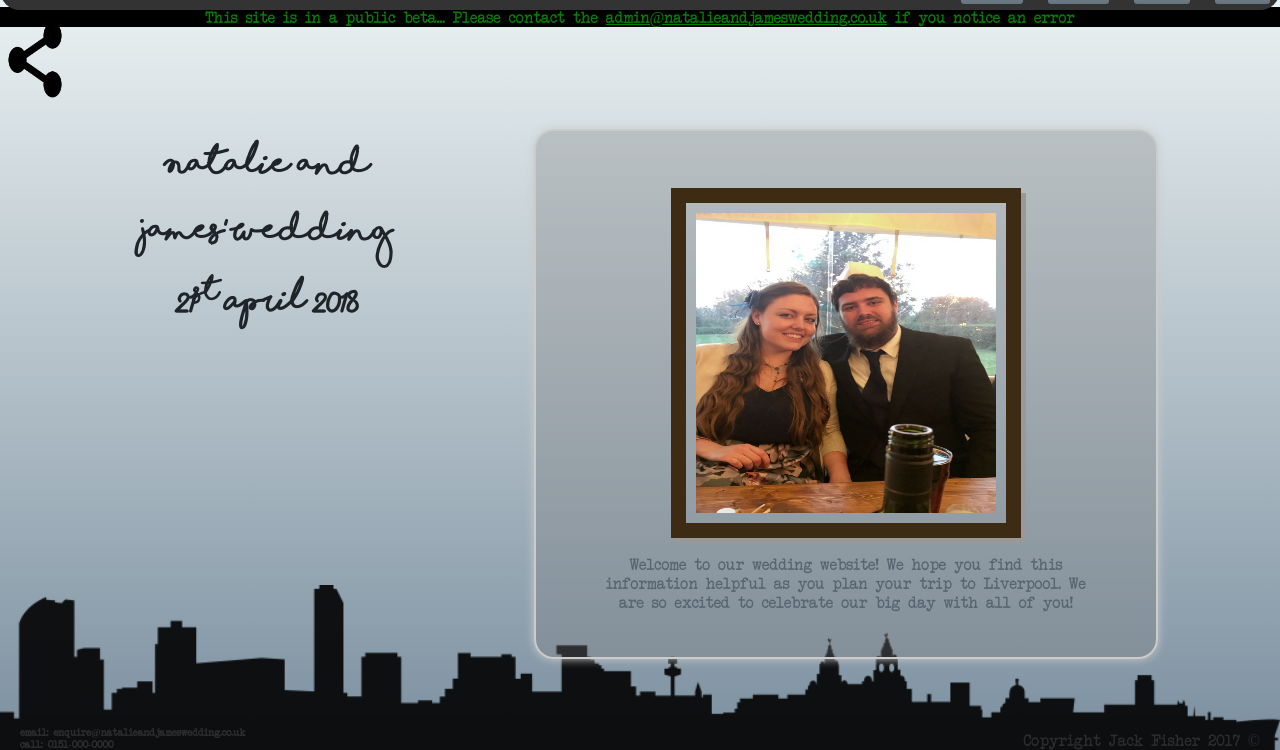
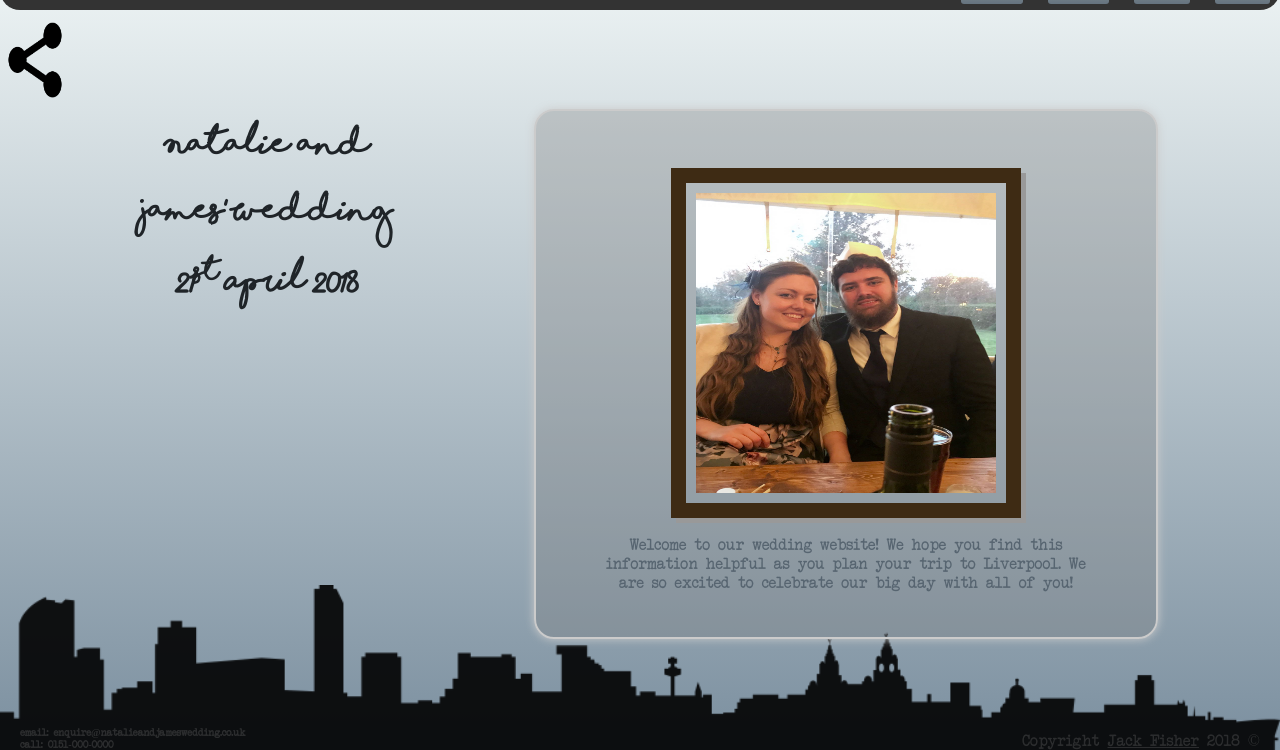
Before and after one commit to jdtechnology/njWedGit, a PHP site: page /home.php in a window 1280 px wide. Shown: the part 50-800 px from the top of the page. Run offline with PHP 8.4, Linux system fonts and the light colour scheme.

Commit message:
Minor adjustments to footer and mainjs

```diff
--- a/footer.php
+++ b/footer.php
@@ -1,5 +1,5 @@
 <div id="foot">
-	<p>Copyright Jack Fisher 2017 &copy;</p>
+	<p>Copyright <a href="https://github.com/jdtechnology/njWedGit">Jack Fisher</a> 2018 &copy;</p>
 </div>
 <div id="footContact">
 	<h6>email: enquire@natalieandjameswedding.co.uk<br>
--- a/includes/js/main.js
+++ b/includes/js/main.js
@@ -11,7 +11,7 @@ jd.vars = {
 	rotateInterval: 0,
 	rotateCount: 1,
 	rsvpError: false,
-	imageList: ["home_1.jpeg", "home_2.jpg", "home_4.jpg", "home_5.jpg"]
+	imageList: ["home_1.jpeg", "home_2.jpg", "home_3.jpg", "home_4.jpg", "home_5.jpg"]
 };
 
 jd.temp = {
--- a/navigation.php
+++ b/navigation.php
@@ -22,4 +22,5 @@
 	</table>
 </div>
 <br><br><br>
-<div id="beta_message">This site is in a public beta... Please contact the <a href="mailto:admin@natalieandjameswedding.co.uk">admin@natalieandjameswedding.co.uk</a> if you notice an error</div>
+<!--No more beta message
+<div id="beta_message">This site is in a public beta... Please contact the <a href="mailto:admin@natalieandjameswedding.co.uk">admin@natalieandjameswedding.co.uk</a> if you notice an error</div>-->
```
